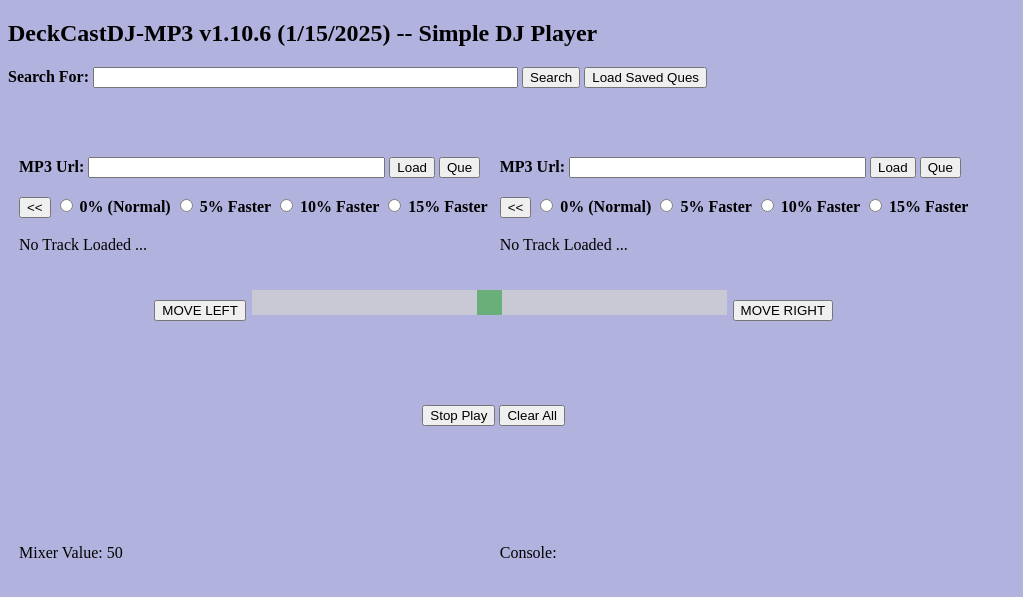
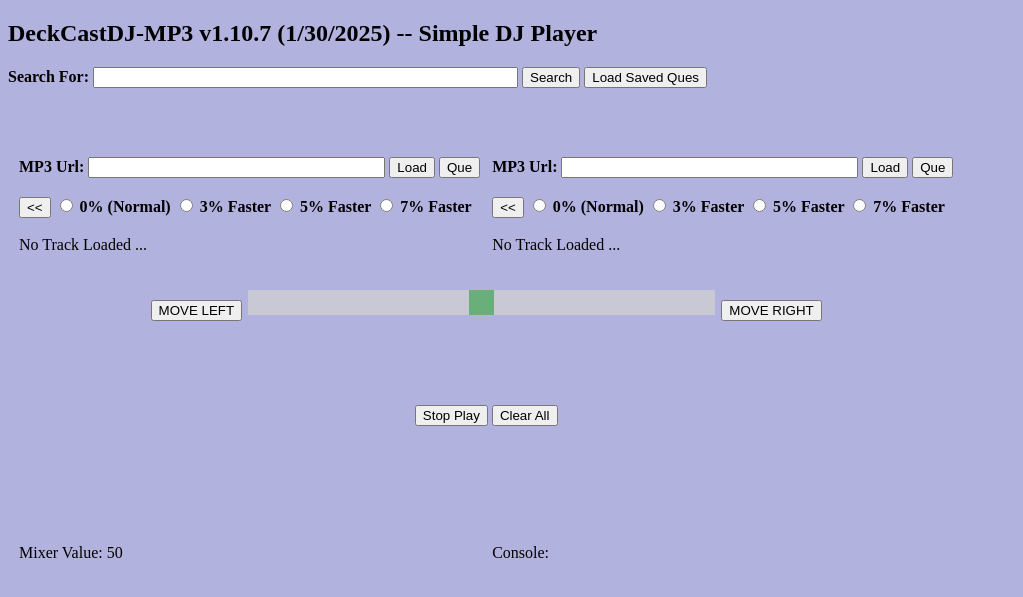
Before and after one commit to ns96/DeckCastDJ, a Flask app: page /mp3 in a window 1280 px wide. Shown: the top 597 px of the page, without its empty margins (0-1023 px from the left). Run offline with Flask 3, Linux system fonts and the light colour scheme; some libraries are stand-ins or nearby versions.

Commit message:
Bus fixes for the mp3 player

```diff
--- a/main.py
+++ b/main.py
@@ -6,10 +6,10 @@ A simple flask/SocketIO for building very simple youtube DJ application that
 can be shared by other users
 
 @author: Nathan
-@version: 1.10.6 (1/15/2025)
+@version: 1.10.7 (1/15/2025)
 """
 # this variables are passed onto the html templates
-appVersion = 'v1.10.6 (1/15/2025)'
+appVersion = 'v1.10.7 (1/30/2025)'
 bgColor = '#b2b2de'
 
 import os.path
--- a/templates/mp3.html
+++ b/templates/mp3.html
@@ -167,7 +167,7 @@
 
     <td>
     <audio id="player1" crossorigin playsinline>
-      <source src="http://beebox.sytes.net:5080/music/Various_Artists-80s-90s_Songs_MP3/01-01-Annie_Lennox-No_More_I_Love_You_s-LLS.mp3" type="audio/mp3">
+      <source src="http://pi86.sytes.net:8080/music/Various_Artists-80s-90s_Songs_MP3/01-01-Annie_Lennox-No_More_I_Love_You_s-LLS.mp3" type="audio/mp3">
     </audio>
 
     <div><b>
@@ -175,18 +175,18 @@
     <input type="radio" id="speedA0" name="speedA" onclick="onChangeSpeed(1, this);" value="0">
     <label for="speedA0">0% (Normal)</label>
     <input type="radio" id="speedA1" name="speedA" onclick="onChangeSpeed(1, this);" value="1">
-    <label for="speedA1">5% Faster</label>
+    <label for="speedA1">3% Faster</label>
     <input type="radio" id="speedA2" name="speedA" onclick="onChangeSpeed(1, this);" value="2">
-    <label for="speedA2">10% Faster</label>
+    <label for="speedA2">5% Faster</label>
     <input type="radio" id="speedA3" name="speedA" onclick="onChangeSpeed(1, this);" value="3">
-    <label for="speedA3">15% Faster</label>
+    <label for="speedA3">7% Faster</label>
     </b></div>
 
     </td>
 
     <td>
     <audio id="player2" crossorigin playsinline>
-      <source src="http://beebox.sytes.net:5080/music/Various_Artists-80s-90s_Songs_MP3/01-01-Annie_Lennox-Why-LLS.mp3" type="audio/mp3">
+      <source src="http://pi86.sytes.net:8080/music/Various_Artists-80s-90s_Songs_MP3/01-01-Annie_Lennox-Why-LLS.mp3" type="audio/mp3">
     </audio>
 
     <div><b>
@@ -194,11 +194,11 @@
     <input type="radio" id="speedB0" name="speedB" onclick="onChangeSpeed(2, this);" value="0">
     <label for="speedB0">0% (Normal)</label>
     <input type="radio" id="speedB1" name="speedB" onclick="onChangeSpeed(2, this);" value="1">
-    <label for="speedB1">5% Faster</label>
+    <label for="speedB1">3% Faster</label>
     <input type="radio" id="speedB2" name="speedB" onclick="onChangeSpeed(2, this);" value="2">
-    <label for="speedB2">10% Faster</label>
+    <label for="speedB2">5% Faster</label>
     <input type="radio" id="speedB3" name="speedB" onclick="onChangeSpeed(2, this);" value="3">
-    <label for="speedB3">15% Faster</label>
+    <label for="speedB3">7% Faster</label>
     </b></div>
 
     </td>
@@ -287,7 +287,7 @@
     -->
     <script>
       // set our server hosting the mp3 files
-      const mp3BaseUrl = 'http://beebox.sytes.net:5080/music/';
+      const mp3BaseUrl = 'http://pi86.sytes.net:8080/music/';
 
       // dictionary that stores the mp3 database keyed by directory name
       var mp3DB;
@@ -326,11 +326,11 @@
 
       // initialize the players
       const player1 = new Plyr('#player1', {
-        speed:{ selected: 1, options: [1, 1.05, 1.10, 1.15] }
+        speed:{ selected: 1, options: [1, 1.03, 1.05, 1.07] }
       });
 
       const player2 = new Plyr('#player2', {
-        speed:{ selected: 1, options: [1, 1.05, 1.10, 1.15] }
+        speed:{ selected: 1, options: [1, 1.03, 1.05, 1.07] }
       });
 
       // add event liseners to be able to get the track time in seconds
@@ -529,11 +529,11 @@
         if (playerSpeed == 0) {
           currentPlayer.speed = 1;
         } else if (playerSpeed == 1) {
+          currentPlayer.speed = 1.03;
+        } else if (playerSpeed == 2) {
           currentPlayer.speed = 1.05;
-        } else if (playerSpeed == 2) {
-          currentPlayer.speed = 1.10;
         } else if (playerSpeed == 3) {
-          currentPlayer.speed = 1.15;
+          currentPlayer.speed = 1.07;
         } else {
           currentPlayer.speed = 1;
         }
@@ -658,9 +658,9 @@
                     <label for="m_start"><b>Start @: </b></label>
                     <input type="text" id="m_start" name="m_start" value="1" size="2">
                     <label for="m_overlap"><b>Overlap (s): </b></label>
-                    <input type="text" id="m_overlap" name="m_overlap" value="20" size="2">
+                    <input type="text" id="m_overlap" name="m_overlap" value="10" size="2">
                     <label for="m_play"><b>Plays (s): </b></label>
-                    <input type="text" id="m_play" name="m_play" value="45" size="3">
+                    <input type="text" id="m_play" name="m_play" value="120" size="3">
                     `;
 
         let html = `
@@ -775,6 +775,13 @@
           let waitTime = playTime;
           if (trackInfo) {
             let trackLength = Number(trackInfo[1]);
+
+            // skip tracks which are 15 seconds or less
+            if(trackLength <= 15) {
+              console.log("Skipping Track: " + mp3Name);
+              continue;
+            }
+
             let endTime = overlap + playTime;
             if(endTime >= trackLength) {
               waitTime = trackLength - (overlap + 5);
@@ -1243,7 +1250,7 @@
       }
 
       // load our list of mp3 files into a dictionary and print it out
-      const fileUrl = 'http://beebox.sytes.net:5080/music/mp3_index.txt';
+      const fileUrl = mp3BaseUrl + 'mp3_index.txt';
       readFileAndCreateDirectoryDictionary(fileUrl)
         .then(dictionary => {
           processDB(dictionary);
```
